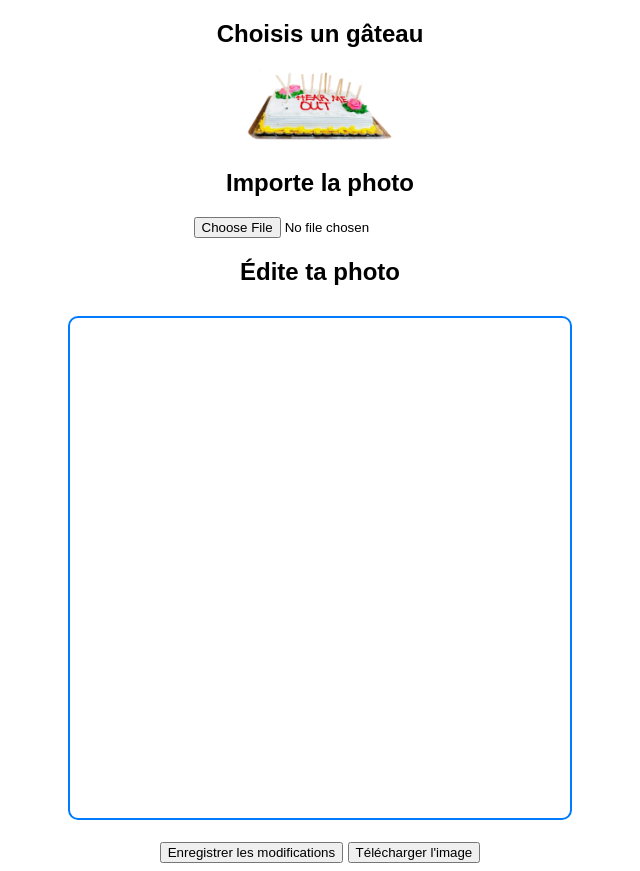
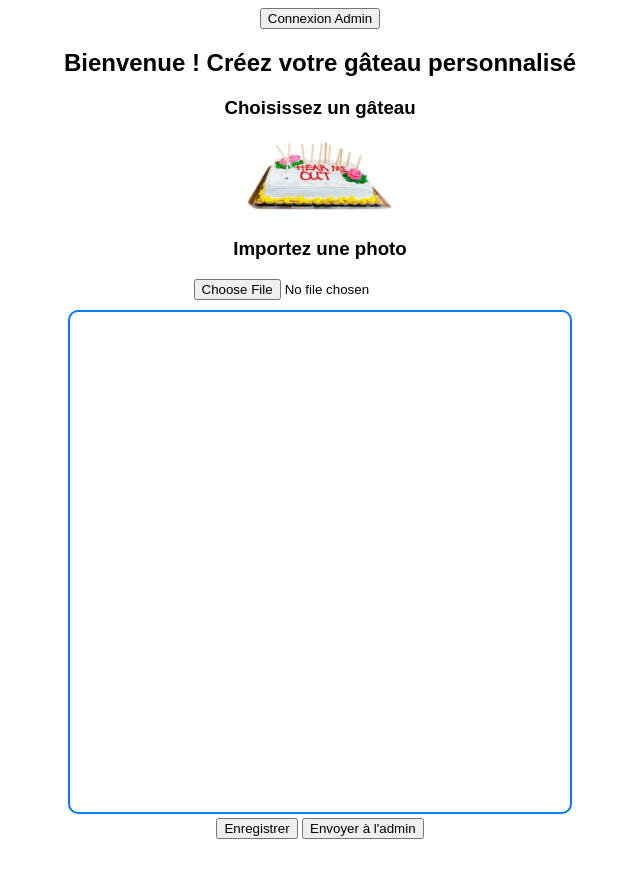
Before and after one commit to kqsvd/hear-me-out-cake-site, a plain HTML site: page index.html in a window 1280 px wide. Shown: the whole page, without its empty margins (320-960 px from the left). Drawn offline with nearby package versions, Linux system fonts and the light colour scheme.

Commit message:
Update index.html

```diff
--- a/index.html
+++ b/index.html
@@ -8,31 +8,49 @@
     <link rel="stylesheet" href="styles.css">
 </head>
 <body>
+    <!-- Bouton de connexion admin -->
+    <div id="admin-login">
+        <button onclick="showAdminLogin()">Connexion Admin</button>
+    </div>
 
+    <!-- Section de création de gâteau pour l'utilisateur (vue par défaut) -->
+    <div id="user-section">
+        <h2>Bienvenue ! Créez votre gâteau personnalisé</h2>
         <div id="gallery">
-        <h2>Choisis un gâteau</h2>
+            <h3>Choisissez un gâteau</h3>
             <div class="cake-selection">
                 <img src="images/gateau_1.png" alt="Gâteau 1" class="cake-img" onclick="selectCake('images/gateau_1.png')">
-
             </div>
         </div>
 
         <div id="upload-section">
-        <h2>Importe la photo</h2>
+            <h3>Importez une photo</h3>
             <input type="file" id="upload" accept="image/*" onchange="loadUserImage(event)">
         </div>
 
         <div id="editor">
-        <h2>Édite ta photo</h2>
             <canvas id="canvas" width="500" height="500"></canvas>
         </div>
 
-    <br>
+        <button onclick="saveCanvasAsImage()">Enregistrer</button>
+        <button onclick="sendToAdmin()">Envoyer à l'admin</button>
+    </div>
 
-    <!-- Boutons -->
-    <button onclick="saveCanvasAsImage()">Enregistrer les modifications</button>
-    <button onclick="downloadImage()">Télécharger l'image</button>
+    <!-- Section d'administration (affichée après connexion) -->
+    <div id="admin-section" style="display: none;">
+        <h2>Page d'administration</h2>
+        <div id="admin-gallery"></div> <!-- Galerie pour afficher les créations des utilisateurs -->
+    </div>
 
-    <script src="script.js"></script> <!-- Lien vers le fichier JS séparé -->
+    <!-- Fenêtre de dialogue de connexion admin -->
+    <div id="admin-dialog" style="display: none;">
+        <h3>Connexion Admin</h3>
+        <label for="admin-password">Mot de passe :</label>
+        <input type="password" id="admin-password">
+        <button onclick="loginAsAdmin()">Se connecter</button>
+        <button onclick="hideAdminLogin()">Annuler</button>
+    </div>
+
+    <script src="script.js"></script>
 </body>
 </html>
```
Lines whose indentation alone changed are shown as unchanged.
